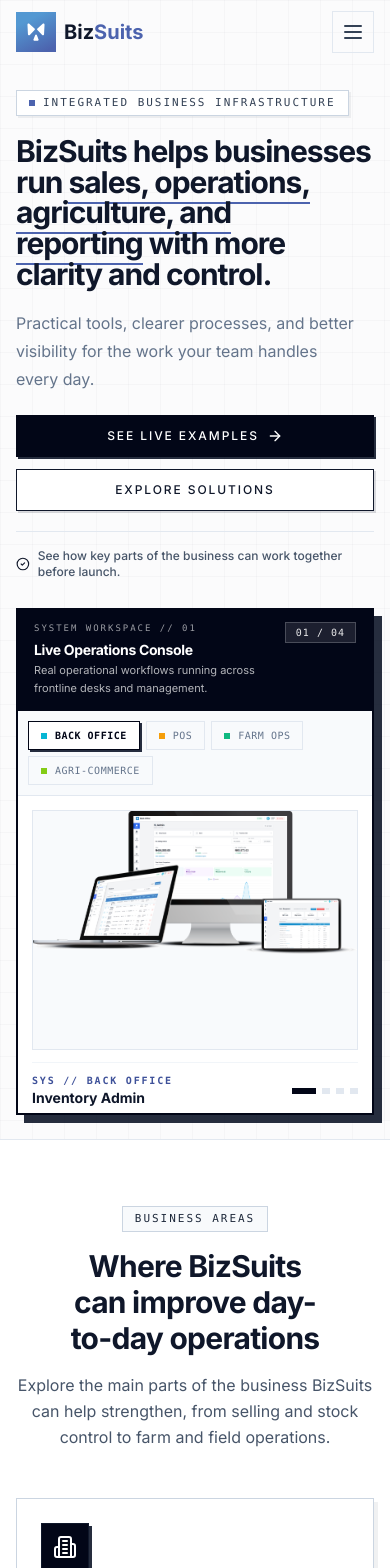
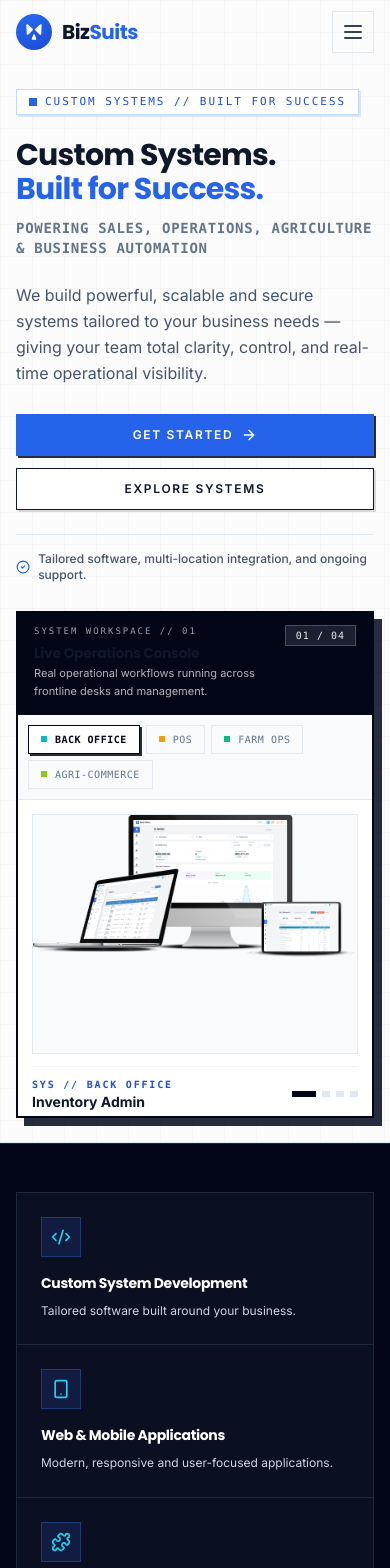
Before and after one commit to casstimmy/BSuits-Site, a Next.js app: page / in a window 390 px wide. Shown: the top 1568 px of the page. Built offline with nearby package versions, Linux system fonts and the light colour scheme.

Commit message:
improve on the webproduct optimization and ux

```diff
--- a/src/app/(site)/page.tsx
+++ b/src/app/(site)/page.tsx
@@ -1,4 +1,5 @@
 import Hero from '@/components/home/Hero';
+import BrandPillars from '@/components/home/BrandPillars';
 import FeaturesOverview from '@/components/home/FeaturesOverview';
 import BuildPortfolio from '@/components/home/BuildPortfolio';
 import CTA from '@/components/home/CTA';
@@ -7,6 +8,7 @@
   return (
     <>
       <Hero />
+      <BrandPillars />
       <FeaturesOverview />
       <BuildPortfolio />
       <CTA />
--- a/src/app/globals.css
+++ b/src/app/globals.css
@@ -5,7 +5,14 @@
 @layer base {
   *, ::before, ::after {
     @apply box-border;
+  }
+
+  *:not([data-logo]):not([data-logo] *):not(.logo-rounded):not(.logo-rounded *):not([class*="logo"]):not([class*="logo"] *) {
     border-radius: 0 !important;
+  }
+
+  .logo-rounded, [data-logo] {
+    border-radius: 1.25rem;
   }
 
   html {
@@ -17,7 +24,7 @@
   }
 
   h1, h2, h3, h4, h5, h6 {
-    @apply font-display font-bold tracking-tight;
+    @apply font-display font-bold tracking-tight text-dark-900;
   }
 }
 
@@ -28,17 +35,17 @@
 
   .btn-primary {
     @apply inline-flex items-center justify-center px-6 py-3
-           bg-dark-950 text-white font-medium text-xs tracking-[0.16em] uppercase
-           border border-dark-950
-           hover:bg-primary-600 hover:border-primary-600
-           active:bg-dark-900
+           bg-primary-600 text-white font-semibold text-xs tracking-[0.14em] uppercase
+           border border-primary-600
+           hover:bg-primary-700 hover:border-primary-700
+           active:bg-primary-800
            transition-all duration-150 ease-in-out
            shadow-[2px_2px_0px_0px_rgba(15,23,42,0.9)];
   }
 
   .btn-secondary {
     @apply inline-flex items-center justify-center px-6 py-3
-           bg-white text-dark-900 font-medium text-xs tracking-[0.16em] uppercase
+           bg-white text-dark-900 font-semibold text-xs tracking-[0.14em] uppercase
            border border-dark-900
            hover:bg-dark-900 hover:text-white
            active:bg-dark-800
@@ -48,17 +55,17 @@
 
   .btn-accent {
     @apply inline-flex items-center justify-center px-6 py-3
-           bg-primary-600 text-white font-medium text-xs tracking-[0.16em] uppercase
-           border border-primary-600
-           hover:bg-dark-950 hover:border-dark-950
-           active:bg-primary-800
+           bg-dark-950 text-white font-semibold text-xs tracking-[0.14em] uppercase
+           border border-dark-950
+           hover:bg-primary-600 hover:border-primary-600
+           active:bg-dark-900
            transition-all duration-150 ease-in-out
-           shadow-[2px_2px_0px_0px_rgba(76,99,174,0.35)];
+           shadow-[2px_2px_0px_0px_rgba(37,99,235,0.35)];
   }
 
   .btn-dark {
     @apply inline-flex items-center justify-center px-6 py-3
-           bg-dark-900 text-white font-medium text-xs tracking-[0.16em] uppercase
+           bg-dark-900 text-white font-semibold text-xs tracking-[0.14em] uppercase
            border border-dark-900
            hover:bg-white hover:text-dark-900 hover:border-dark-900
            transition-all duration-150 ease-in-out;
@@ -87,7 +94,7 @@
   }
 
   .gradient-text {
-    @apply text-dark-900 border-b-2 border-primary-600 pb-0.5;
+    @apply text-primary-600;
   }
 
   .gradient-bg {
--- a/src/app/layout.tsx
+++ b/src/app/layout.tsx
@@ -1,5 +1,5 @@
 import type { Metadata } from 'next';
-import { Inter } from 'next/font/google';
+import { Inter, Poppins } from 'next/font/google';
 import './globals.css';
 
 const inter = Inter({
@@ -8,21 +8,28 @@
   variable: '--font-inter',
 });
 
+const poppins = Poppins({
+  weight: ['400', '500', '600', '700'],
+  subsets: ['latin'],
+  display: 'swap',
+  variable: '--font-poppins',
+});
+
 export const metadata: Metadata = {
   title: {
-    default: 'BizSuits - Business Tools for Sales, Operations, and Reporting',
+    default: 'BizSuits - Custom Systems. Built for Success.',
     template: '%s | BizSuits',
   },
   description:
-    'BizSuits helps businesses manage sales, stock, reporting, agriculture, and day-to-day operations with more clarity and control.',
+    'We build powerful, scalable and secure custom systems tailored to your business needs — from sales and POS to farm operations and automated reporting.',
   keywords: [
+    'custom systems',
     'business operations',
-    'retail operations',
+    'system development',
+    'business automation',
+    'POS systems',
     'inventory control',
-    'business reporting',
-    'farm operations',
-    'sales management',
-    'business tools',
+    'cloud solutions',
     'BizSuits',
   ],
   authors: [{ name: 'BizSuits' }],
@@ -31,15 +38,15 @@
     locale: 'en_US',
     url: 'https://bizsuits.com',
     siteName: 'BizSuits',
-    title: 'BizSuits - Business Tools for Sales, Operations, and Reporting',
+    title: 'BizSuits - Custom Systems. Built for Success.',
     description:
-      'BizSuits helps businesses manage sales, stock, reporting, agriculture, and day-to-day operations with more clarity and control.',
+      'We build powerful, scalable and secure custom systems tailored to your business needs.',
   },
   twitter: {
     card: 'summary_large_image',
-    title: 'BizSuits - Business Tools for Sales, Operations, and Reporting',
+    title: 'BizSuits - Custom Systems. Built for Success.',
     description:
-      'BizSuits helps businesses manage sales, stock, reporting, agriculture, and day-to-day operations with more clarity and control.',
+      'We build powerful, scalable and secure custom systems tailored to your business needs.',
   },
   robots: {
     index: true,
@@ -53,11 +60,11 @@
   children: React.ReactNode;
 }) {
   return (
-    <html lang="en" className={inter.variable}>
+    <html lang="en" className={`${inter.variable} ${poppins.variable}`}>
       <head>
         <link rel="icon" href="/images/icon.ico" type="image/x-icon" />
       </head>
-      <body className="min-h-screen flex flex-col">
+      <body className="min-h-screen flex flex-col font-sans">
         {children}
       </body>
     </html>
--- /dev/null
+++ b/src/components/home/BrandPillars.tsx
@@ -0,0 +1,69 @@
+import React from 'react';
+import {
+  Code2,
+  Smartphone,
+  Puzzle,
+  Cloud,
+  TrendingUp,
+  Headphones,
+} from 'lucide-react';
+
+const pillars = [
+  {
+    title: 'Custom System Development',
+    description: 'Tailored software built around your business.',
+    icon: Code2,
+  },
+  {
+    title: 'Web & Mobile Applications',
+    description: 'Modern, responsive and user-focused applications.',
+    icon: Smartphone,
+  },
+  {
+    title: 'System Integration',
+    description: 'Seamlessly connect your tools and processes.',
+    icon: Puzzle,
+  },
+  {
+    title: 'Cloud Solutions',
+    description: 'Secure, scalable and reliable cloud infrastructure.',
+    icon: Cloud,
+  },
+  {
+    title: 'Business Automation',
+    description: 'Automate workflows and increase productivity.',
+    icon: TrendingUp,
+  },
+  {
+    title: 'Support & Maintenance',
+    description: 'Ongoing support to keep your systems running smoothly.',
+    icon: Headphones,
+  },
+];
+
+export default function BrandPillars() {
+  return (
+    <section className="bg-dark-950 text-white border-y border-dark-800">
+      <div className="container-custom py-12 lg:py-16">
+        <div className="grid grid-cols-1 sm:grid-cols-2 md:grid-cols-3 lg:grid-cols-6 divide-y sm:divide-y-0 sm:divide-x divide-dark-800 border border-dark-800 bg-dark-900/60">
+          {pillars.map((pillar) => (
+            <div
+              key={pillar.title}
+              className="p-6 flex flex-col items-start hover:bg-dark-800/40 transition-colors"
+            >
+              <div className="w-10 h-10 border border-primary-500/30 bg-primary-950/60 text-accent-400 flex items-center justify-center mb-4">
+                <pillar.icon className="w-5 h-5 text-accent-400" />
+              </div>
+              <h3 className="text-sm font-bold font-display text-white mb-2 tracking-tight">
+                {pillar.title}
+              </h3>
+              <p className="text-xs text-dark-300 leading-relaxed font-sans">
+                {pillar.description}
+              </p>
+            </div>
+          ))}
+        </div>
+      </div>
+    </section>
+  );
+}
--- a/src/components/home/CTA.tsx
+++ b/src/components/home/CTA.tsx
@@ -19,16 +19,16 @@
           viewport={{ once: true, amount: 0.3 }}
         >
         <div className="inline-flex items-center gap-2 border border-white/20 bg-white/5 px-3 py-1 text-[11px] font-mono uppercase tracking-[0.18em] text-white/80 mb-6">
-          <span className="h-1.5 w-1.5 bg-primary-400" />
-          Enterprise Deployment
+          <span className="h-1.5 w-1.5 bg-accent-400" />
+          Custom Systems // Built for Success
         </div>
 
-        <h2 className="text-3xl md:text-4xl lg:text-5xl xl:text-6xl font-bold text-white mb-6 text-balance tracking-tight">
-          Ready to run the business with more{' '}
-          <span className="text-primary-300">clarity and control</span>?
+        <h2 className="text-3xl md:text-4xl lg:text-5xl xl:text-6xl font-bold font-display text-white mb-6 text-balance tracking-tight">
+          Ready to scale with a custom system{' '}
+          <span className="text-primary-400">built for your business</span>?
         </h2>
         <p className="text-base md:text-lg text-white/70 max-w-2xl mx-auto mb-8 leading-relaxed">
-          BizSuits brings sales, operations, reporting, and team visibility together around the way your business already works.
+          We build powerful, scalable and secure systems tailored to your business needs — from retail and inventory to agriculture and document automation.
         </p>
 
         <div className="flex flex-col sm:flex-row items-center justify-center gap-4 mb-8">
@@ -38,7 +38,7 @@
             href="/contact"
             icon={<ArrowRight className="w-5 h-5" />}
           >
-            Schedule a Demo
+            Get Started Today
           </Button>
           <Button
             variant="ghost"
@@ -52,16 +52,16 @@
 
         <div className="flex flex-wrap items-center justify-center gap-6 text-xs font-mono uppercase tracking-wider text-white/60">
           <div className="flex items-center gap-2 border border-white/10 px-3 py-1.5 bg-white/5">
-            <CheckCircle2 className="w-3.5 h-3.5 text-primary-400" />
-            Built Around Your Business
+            <CheckCircle2 className="w-3.5 h-3.5 text-accent-400" />
+            Tailored To Your Business Needs
           </div>
           <div className="flex items-center gap-2 border border-white/10 px-3 py-1.5 bg-white/5">
-            <CheckCircle2 className="w-3.5 h-3.5 text-primary-400" />
-            Setup And Training Included
+            <CheckCircle2 className="w-3.5 h-3.5 text-accent-400" />
+            Cloud &amp; Offline Resilient
           </div>
           <div className="flex items-center gap-2 border border-white/10 px-3 py-1.5 bg-white/5">
-            <CheckCircle2 className="w-3.5 h-3.5 text-primary-400" />
-            Ready For Daily Operations
+            <CheckCircle2 className="w-3.5 h-3.5 text-accent-400" />
+            Support &amp; Maintenance Included
           </div>
         </div>
         </motion.div>
--- a/src/components/home/Hero.tsx
+++ b/src/components/home/Hero.tsx
@@ -49,34 +49,38 @@
 
       <div className="container-custom relative z-10 flex box-border min-h-[calc(100svh-4rem)] items-center py-6 md:min-h-[calc(100svh-5rem)] md:py-8 lg:py-10">
         <div className="grid w-full items-center gap-7 md:gap-8 lg:grid-cols-[minmax(0,0.98fr)_minmax(20rem,0.82fr)] lg:gap-10 xl:grid-cols-[minmax(0,1fr)_minmax(22rem,0.82fr)] xl:gap-12">
-          <motion.div className="max-w-[34rem] space-y-5 lg:space-y-6" variants={slideInLeft} initial="hidden" animate="visible">
-            <div className="inline-flex items-center gap-2 border border-dark-300 bg-white px-3 py-1 text-[11px] font-mono uppercase tracking-[0.18em] text-dark-700 shadow-[2px_2px_0px_0px_rgba(15,23,42,0.06)]">
-              <span className="h-1.5 w-1.5 bg-primary-600" />
-              Integrated Business Infrastructure
+          <motion.div className="max-w-[34rem] space-y-6" variants={slideInLeft} initial="hidden" animate="visible">
+            <div className="inline-flex items-center gap-2 border border-primary-200 bg-white px-3 py-1 text-[11px] font-mono uppercase tracking-[0.18em] text-primary-700 shadow-[2px_2px_0px_0px_rgba(37,99,235,0.15)]">
+              <span className="h-2 w-2 bg-primary-600" />
+              Custom Systems // Built for Success
             </div>
 
-            <h1 className="max-w-[30rem] text-balance text-3xl font-bold leading-[1.02] tracking-[-0.035em] text-dark-900 sm:text-4xl lg:text-[2.85rem] xl:text-[3.1rem]">
-              BizSuits helps businesses run{' '}
-              <span className="gradient-text">sales, operations, agriculture, and reporting</span>{' '}
-              with more clarity and control.
-            </h1>
+            <div className="space-y-3">
+              <h1 className="max-w-[32rem] text-balance font-display text-3xl font-bold leading-[1.12] tracking-tight text-dark-900 sm:text-4xl lg:text-[2.85rem] xl:text-[3.1rem]">
+                Custom Systems.{' '}
+                <span className="text-primary-600">Built for Success.</span>
+              </h1>
+              <p className="text-sm font-semibold uppercase tracking-wider text-dark-500 font-mono">
+                Powering Sales, Operations, Agriculture &amp; Business Automation
+              </p>
+            </div>
 
-            <p className="max-w-[29rem] text-pretty text-base leading-[1.75] text-dark-500 md:text-[1.05rem]">
-              Practical tools, clearer processes, and better visibility for the work your team handles every day.
+            <p className="max-w-[29rem] text-pretty text-base leading-relaxed text-dark-600 md:text-[1.05rem]">
+              We build powerful, scalable and secure systems tailored to your business needs — giving your team total clarity, control, and real-time operational visibility.
             </p>
 
-            <div className="flex flex-col gap-3 pt-0.5 sm:flex-row">
-              <Button variant="primary" href="/features" icon={<ArrowRight className="h-4 w-4" />}>
-                See Live Examples
+            <div className="flex flex-col gap-3 pt-1 sm:flex-row">
+              <Button variant="primary" href="/contact" icon={<ArrowRight className="h-4 w-4" />}>
+                Get Started
               </Button>
-              <Button variant="secondary" href="/solutions">
-                Explore Solutions
+              <Button variant="secondary" href="/features">
+                Explore Systems
               </Button>
             </div>
 
             <div className="flex items-center gap-2 border-t border-dark-200 pt-4 text-xs font-medium text-dark-600 md:text-sm">
-              <CheckCircle2 className="h-4 w-4 text-dark-900" />
-              See how key parts of the business can work together before launch.
+              <CheckCircle2 className="h-4 w-4 text-primary-600" />
+              Tailored software, multi-location integration, and ongoing support.
             </div>
           </motion.div>
 
--- a/src/components/layout/Footer.tsx
+++ b/src/components/layout/Footer.tsx
@@ -102,15 +102,22 @@
         <div className="grid grid-cols-2 md:grid-cols-3 lg:grid-cols-6 gap-8 lg:gap-12">
           {/* Brand Column */}
           <div className="col-span-2 md:col-span-3 lg:col-span-2">
-            <Link href="/" className="flex items-center gap-2 mb-6">
-              <BizFaceLogo size={40} />
-              <span className="text-xl font-bold">
-                Biz<span className="text-primary-400">Suits</span>
-              </span>
+            <Link href="/" className="flex items-center gap-2.5 mb-5">
+              <BizFaceLogo size={36} />
+              <div className="flex flex-col">
+                <span className="text-xl font-bold font-display tracking-tight text-white leading-none">
+                  Biz<span className="text-primary-400">Suits</span>
+                </span>
+                <span className="text-[9px] font-mono tracking-widest text-primary-400 uppercase font-semibold mt-0.5">
+                  Custom Systems
+                </span>
+              </div>
             </Link>
-            <p className="text-white/50 text-sm leading-relaxed mb-6 max-w-xs">
-              Practical business tools for retail, farm operations, project work,
-              and document-heavy processes — shaped around the way your team operates.
+            <p className="text-primary-400 font-display font-semibold text-xs tracking-wider uppercase mb-2">
+              Custom Systems. Built for Success.
+            </p>
+            <p className="text-white/60 text-xs leading-relaxed mb-6 max-w-xs font-sans">
+              We build powerful, scalable and secure systems tailored to your business needs — spanning web &amp; mobile, system integration, cloud infrastructure, and business automation.
             </p>
             <div className="space-y-3">
               <a href="mailto:hello@bizsuits.com" className="flex items-center gap-3 text-sm text-white/50 hover:text-white transition-colors">
--- a/src/components/layout/Header.tsx
+++ b/src/components/layout/Header.tsx
@@ -43,11 +43,16 @@
     >
       <div className="container-custom">
         <nav className="flex items-center justify-between h-16 md:h-20">
-          <Link href="/" className="flex items-center gap-2 group">
-            <BizFaceLogo size={40} />
-            <span className="text-xl font-bold text-dark-900">
-              Biz<span className="text-primary-600">Suits</span>
-            </span>
+          <Link href="/" className="flex items-center gap-2.5 group">
+            <BizFaceLogo size={36} />
+            <div className="flex flex-col">
+              <span className="text-xl font-bold font-display tracking-tight text-dark-900 leading-none">
+                Biz<span className="text-primary-600">Suits</span>
+              </span>
+              <span className="text-[9px] font-mono tracking-widest text-primary-600 uppercase font-semibold hidden sm:inline-block mt-0.5">
+                Custom Systems
+              </span>
+            </div>
           </Link>
 
           <div className="hidden lg:flex items-center gap-1">
--- a/src/components/ui/BizFaceLogo.tsx
+++ b/src/components/ui/BizFaceLogo.tsx
@@ -28,15 +28,16 @@
       viewBox="0 0 318.34 318.34"
       width={size}
       height={size}
-      className={`transition-transform duration-300 hover:scale-110 ${className}`}
+      data-logo="true"
+      className={`logo-rounded transition-transform duration-200 hover:scale-105 shrink-0 ${className}`}
     >
       <defs>
         <linearGradient id="bfl-grad" x1="109.22" y1="58.65" x2="235.04" y2="311.86" gradientUnits="userSpaceOnUse">
-          <stop offset="0" stopColor="#5398d2" />
-          <stop offset="1" stopColor="#4c63ae" />
+          <stop offset="0" stopColor="#2563EB" />
+          <stop offset="1" stopColor="#1D4ED8" />
         </linearGradient>
       </defs>
-      <rect fill="url(#bfl-grad)" width="318.34" height="318.34" rx="0" ry="0" />
+      <rect fill="url(#bfl-grad)" width="318.34" height="318.34" rx="83.83" ry="83.83" />
 
       {/* Left eye */}
       <g style={{
--- a/tailwind.config.ts
+++ b/tailwind.config.ts
@@ -10,47 +10,48 @@
     extend: {
       colors: {
         primary: {
-          50: '#eef2f9',
-          100: '#d9e0f0',
-          200: '#b3c1e0',
-          300: '#8da2d0',
-          400: '#6783c1',
-          500: '#5398d2',
-          600: '#4c63ae',
-          700: '#3e5199',
-          800: '#324184',
-          900: '#26326e',
-          950: '#1a2350',
+          50: '#eff6ff',
+          100: '#dbeafe',
+          200: '#bfdbfe',
+          300: '#93c5fd',
+          400: '#60a5fa',
+          500: '#3b82f6',
+          600: '#2563EB', // Official Brand Primary from Image 1
+          700: '#1D4ED8', // Official Brand Deep Blue from Image 1
+          800: '#1e40af',
+          900: '#1e3a8a',
+          950: '#172554',
         },
         accent: {
-          50: '#f0fdf4',
-          100: '#dcfce7',
-          200: '#bbf7d0',
-          300: '#86efac',
-          400: '#4ade80',
-          500: '#22c55e',
-          600: '#16a34a',
-          700: '#15803d',
-          800: '#166534',
-          900: '#14532d',
+          50: '#ecfeff',
+          100: '#cffafe',
+          200: '#a5f3fc',
+          300: '#67e8f9',
+          400: '#22d3ee',
+          500: '#06B6D4', // Official Brand Cyan/Teal from Image 1
+          600: '#0891b2',
+          700: '#0e7490',
+          800: '#155e75',
+          900: '#164e63',
         },
         dark: {
           50: '#f8fafc',
           100: '#f1f5f9',
-          200: '#e2e8f0',
+          200: '#E2E8F0', // Official Brand Light Gray from Image 1
           300: '#cbd5e1',
           400: '#94a3b8',
           500: '#64748b',
-          600: '#475569',
+          600: '#475569', // Official Brand Slate Gray from Image 1
           700: '#334155',
           800: '#1e293b',
-          900: '#0f172a',
+          900: '#0F172A', // Official Brand Dark Navy from Image 1
           950: '#020617',
         },
       },
       fontFamily: {
-        sans: ['Inter', 'system-ui', '-apple-system', 'sans-serif'],
-        display: ['Inter', 'system-ui', '-apple-system', 'sans-serif'],
+        sans: ['var(--font-inter)', 'Inter', 'system-ui', '-apple-system', 'sans-serif'],
+        display: ['var(--font-poppins)', 'Poppins', 'Inter', 'system-ui', 'sans-serif'],
+        heading: ['var(--font-poppins)', 'Poppins', 'Inter', 'system-ui', 'sans-serif'],
       },
       animation: {
         'fade-in': 'fadeIn 0.5s ease-in-out',
```
Also changed, not shown: src/app/(site)/contact/page.tsx (+10 -12 lines), src/components/admin/InvoiceDesk.tsx (+4 -4 lines).
